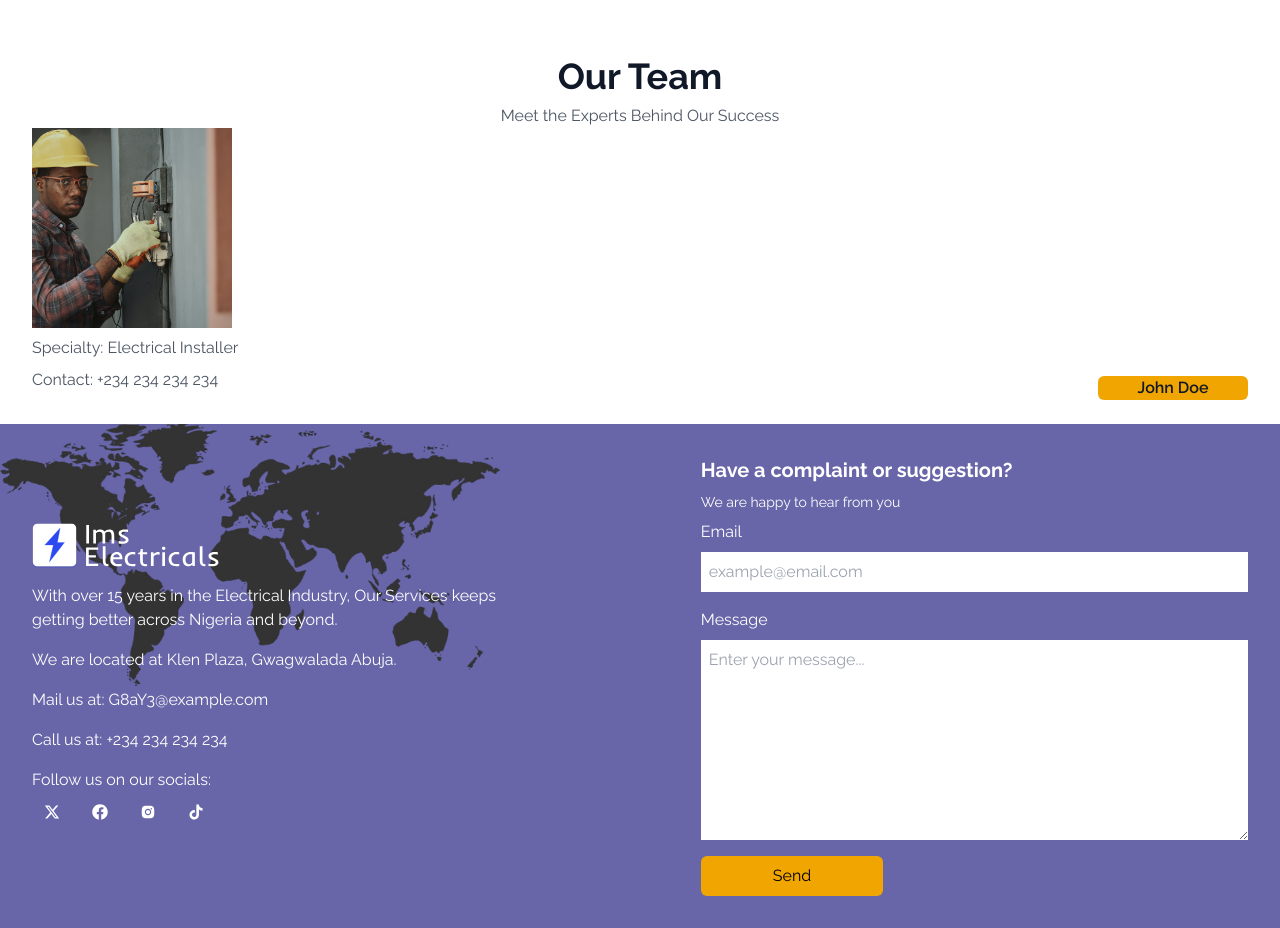
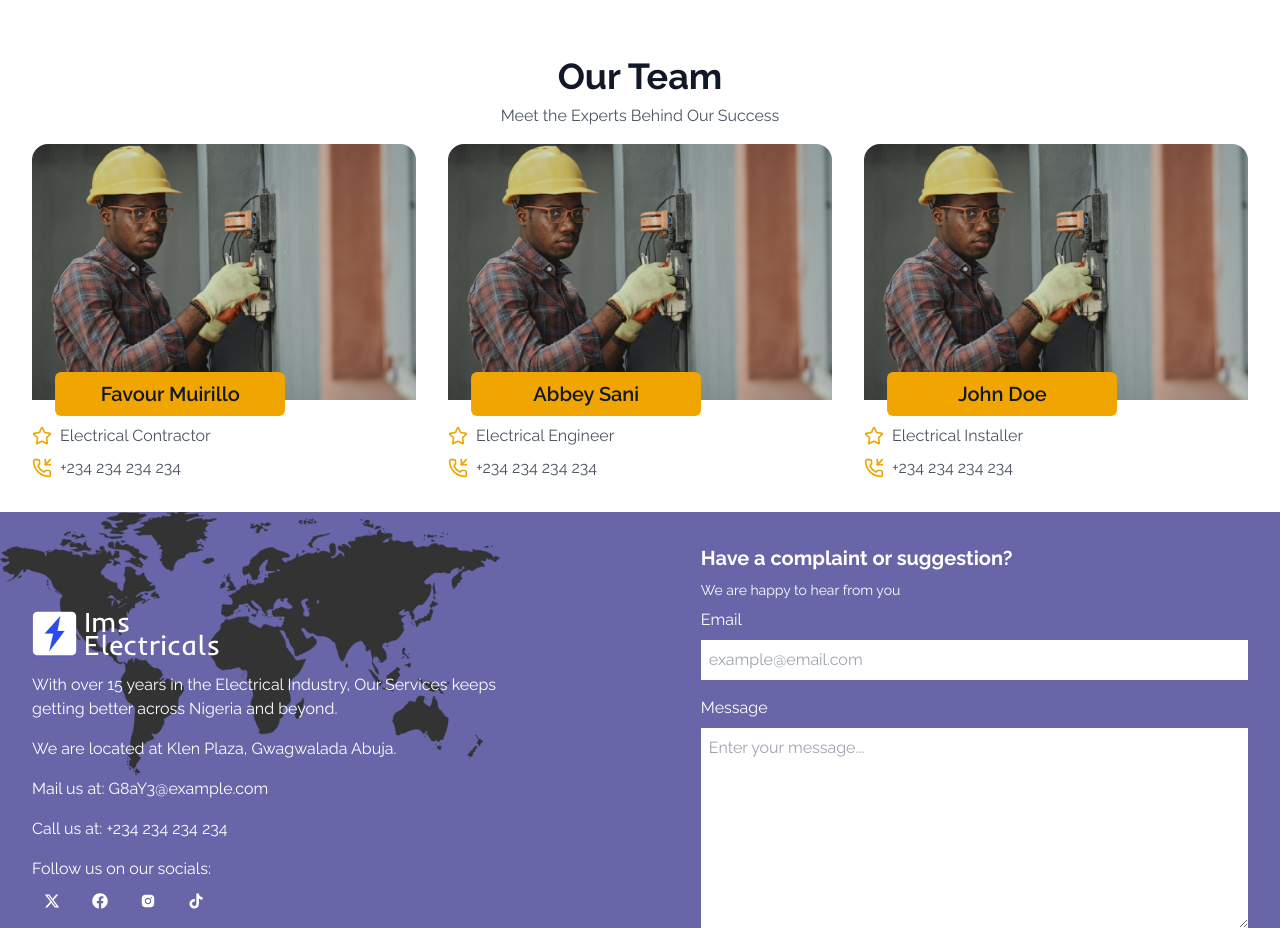
Before and after one commit to Yusuf-Najeeb/ims-new, a Next.js app: page /about in a window 1280 px wide. Shown: the part 1420-2348 px from the top of the page. Built offline with nearby package versions, Linux system fonts and the light colour scheme.

Commit message:
Modified: Teams component

```diff
--- a/components/about/teams.tsx
+++ b/components/about/teams.tsx
@@ -1,5 +1,58 @@
 import Image from "next/image";
-import Engineer from "../../public/engineer.jpg";
+import { Star, PhoneIncoming } from "lucide-react";
+
+interface TeamCardProps {
+  image: string;
+  name: string;
+  specialty: string;
+  phone: string;
+}
+const teams: TeamCardProps[] = [
+  {
+    image: "/engineer.jpg",
+    name: "Favour Muirillo",
+    specialty: "Electrical Contractor",
+    phone: "+234 234 234 234",
+  },
+  {
+    image: "/engineer.jpg",
+    name: "Abbey Sani",
+    specialty: "Electrical Engineer",
+    phone: "+234 234 234 234",
+  },
+  {
+    image: "/engineer.jpg",
+    name: "John Doe",
+    specialty: "Electrical Installer",
+    phone: "+234 234 234 234",
+  },
+];
+const MemberCard = ({ team }: { team: TeamCardProps }) => {
+  return (
+    <div className="flex flex-col gap-2">
+      <figure className="relative flex flex-col gap-2 rounded my-4">
+        <Image
+          src={team.image}
+          alt="Engineer"
+          width={1000}
+          height={1000}
+          className="object-cover rounded-t-2xl"
+        />
+        <figcaption className="absolute -bottom-4 bg-[#F0A500] p-2 min-w-[60%] max-w-[75%] rounded-md text-center translate-x-[10%]">
+          <h3 className="text-[#111827] font-semibold text-xl">{team.name}</h3>
+        </figcaption>
+      </figure>
+      <p className="text-[#4b5563] flex items-center gap-2">
+        <Star className="w-5 h-5 text-[#F0A500]" />
+        <span>{team.specialty}</span>
+      </p>
+      <p className="text-[#4b5563] flex items-center gap-2">
+        <PhoneIncoming className="w-5 h-5 text-[#F0A500]" />
+        <span>{team.phone}</span>
+      </p>
+    </div>
+  );
+};
 export default function Teams() {
   return (
     <section className="py-8 px-4 sm:px-8">
@@ -9,21 +62,10 @@ export default function Teams() {
       <p className="text-center text-[#4b5563]">
         Meet the Experts Behind Our Success
       </p>
-      <div>
-        <figure className="relative flex flex-col gap-2 rounded">
-          <Image
-            src={Engineer.src}
-            alt="Engineer"
-            width={1000}
-            height={1000}
-            className="object-cover w-[200px] h-[200px]"
-          />
-          <figcaption className="absolute -bottom-2 bg-[#F0A500] right-0 px-2 w-[150px] rounded-md text-center">
-            <h3 className="text-[#111827] font-semibold">John Doe</h3>
-          </figcaption>
-          <p className="text-[#4b5563]">Specialty: Electrical Installer</p>
-          <p className="text-[#4b5563]">Contact: +234 234 234 234</p>
-        </figure>
+      <div className="grid grid-cols-1 sm:grid-cols-2 md:grid-cols-3 gap-8">
+        {teams.map((member) => {
+          return <MemberCard key={member.name} team={member} />;
+        })}
       </div>
     </section>
   );
```
